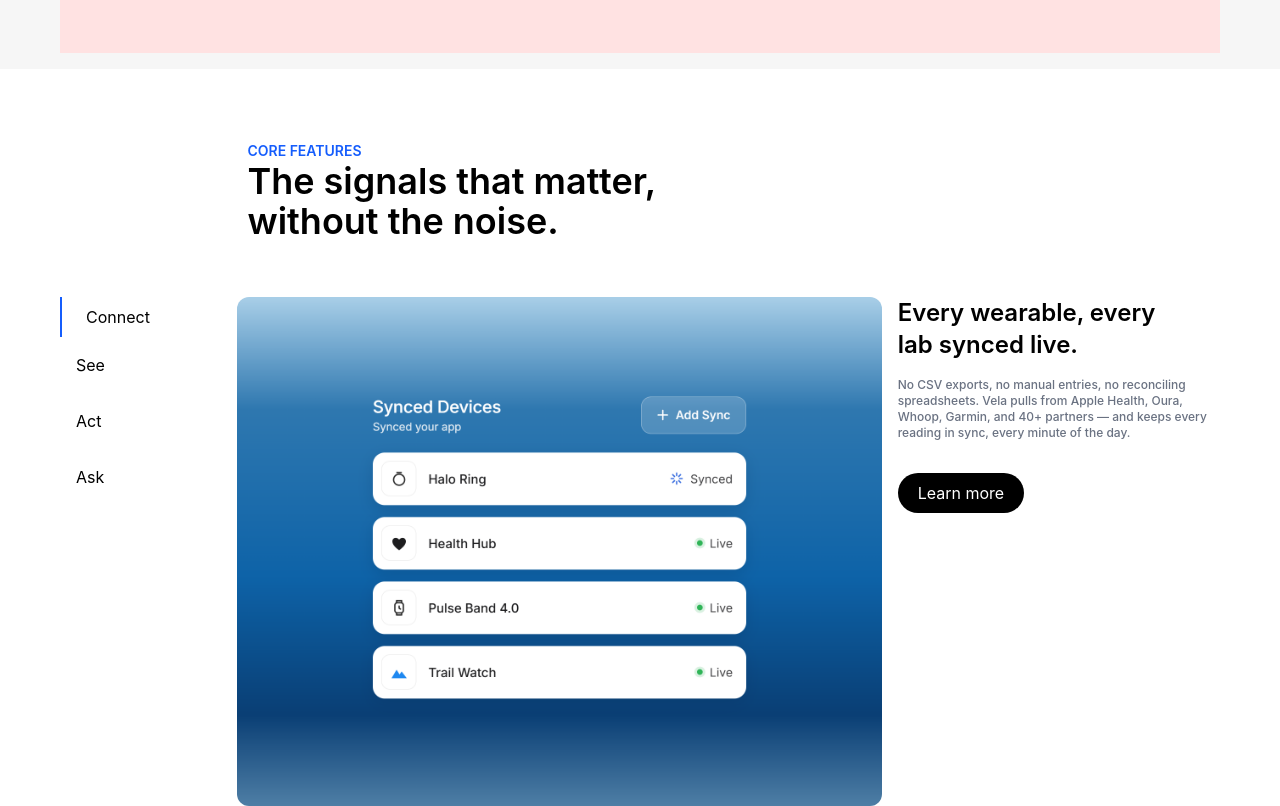
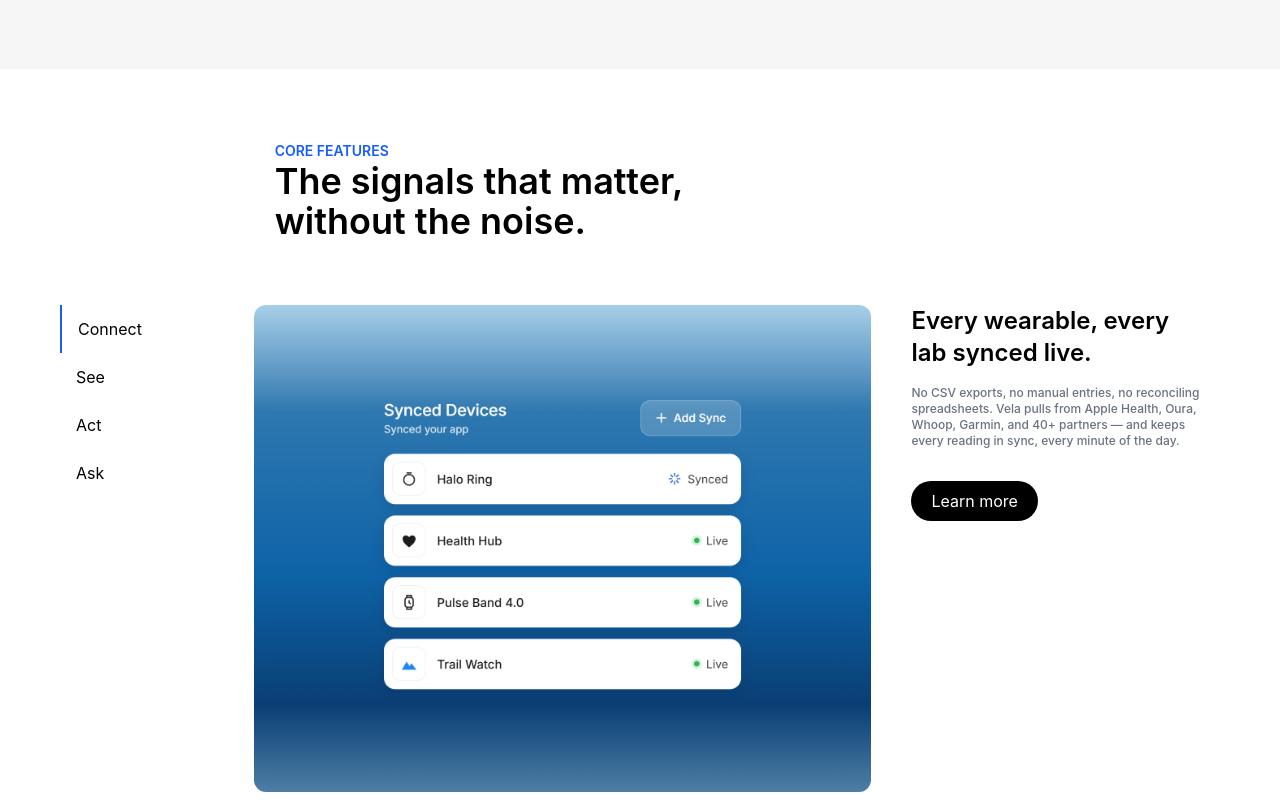
Before and after one commit to Sondosprg/landing_page_healthy_tailwind, a website: page src/index.html in a window 1280 px wide. Shown: the part 1759-2565 px from the top of the page. Drawn offline with nearby package versions, Linux system fonts and the light colour scheme.

Commit message:
fix responsive of features section

```diff
--- a/src/index.html
+++ b/src/index.html
@@ -236,10 +236,10 @@
     <section id="HowItWork" class="h-auto bg-[#F6F6F6]">
       <div class="max-w-7xl mx-auto px-6 sm:px-15 py-2 sm:py-4 ">
         <div
-          class="flex justify-center items-center flex-col gap-7 sm:gap-14 py-7 sm:py-14  bg-red-100 "
+          class="flex justify-center items-center flex-col gap-7 sm:gap-14 py-7 sm:py-14   "
         >
           <!-- header -->
-          <div class="flex flex-col justify-center items-center gap-2  bg-red-200 w-full">
+          <div class="flex flex-col justify-center items-center gap-2   w-full">
             <h6 class="text-accent text-sm font-semibold">HOW IT WORKS</h6>
             <h2 class="text-4xl font-semibold">Scattered to seen,</h2>
             <h2 class="text-4xl font-semibold">in three steps</h2>
@@ -303,11 +303,11 @@
     </section>
 
     <!-- FEATURES -->
-    <section id="Features" class="sm:min-h-screen">
+    <section id="Features" class=" h-auto">
       <div class="max-w-7xl mx-auto px-6 sm:px-15 py-2 sm:py-4">
-        <div class="grid grid-rows-[1fr_auto] gap-y-7 sm:gap-14 py-7 sm:py-14">
+        <div class="grid grid-rows-[1fr_auto] gap-y-7 sm:gap-14 py-7 sm:py-14 ">
           <!-- header -->
-          <div class="grid md:grid-cols-[0.5fr_2fr_1fr] h-fit gap-2 row-span-1">
+          <div class="grid md:grid-cols-[0.5fr_2fr_0.5fr] h-fit gap-2 row-span-1">
             <div class="md:col-start-2 md:pl-4">
               <h6 class="text-accent text-sm font-semibold">CORE FEATURES</h6>
               <h2 class="text-4xl font-semibold">The signals that matter,</h2>
@@ -317,28 +317,29 @@
 
           <!-- content of feature -->
           <div
-            class="grid grid-cols-1 sm:grid-cols-2 md:grid-cols-[0.5fr_2fr_1fr] gap-4 items-center justify-center"
+            class="  py-2 w-full  grid grid-cols-1 md:grid-cols-[auto_1fr]
+            lg:grid-cols-[0.5fr_2fr_1fr] gap-4 md:gap-x-10 items-center justify-center"
           >
             <!-- side bar  -->
-            <div class="flex space-y-4 h-full w-full">
-              <ul class="flex items-center justify-center sm:block">
-                <li class="border-l-2 border-accent px-4">
+            <div class="flex  space-y-4 h-full w-full   ">
+              <ul class="flex items-center justify-center md:block overflow-x-scroll">
+                <li class="border-l-2 border-accent px-2 py-1 ">
                   <button class="p-2">Connect</button>
                 </li>
-                <li class="p-2">
+                <li class="px-2 py-1 ">
                   <button class="p-2">See</button>
                 </li>
-                <li class="p-2">
+                <li class="px-2 py-1">
                   <button class="p-2">Act</button>
                 </li>
-                <li class="p-2">
+                <li class="px-2 py-1">
                   <button class="p-2">Ask</button>
                 </li>
               </ul>
             </div>
 
-            <!-- content  -->
-            <div class="space-y-4 h-full w-full">
+            <!-- image content -->
+            <div class="space-y-4 h-full w-full   ">
               <img
                 src="imgs/features/connect.png"
                 alt=""
@@ -347,7 +348,7 @@
             </div>
 
             <!-- explanations -->
-            <div class="space-y-4 md:space-y-8 h-full w-full">
+            <div class="space-y-4 md:space-y-8 h-full w-full md:col-span-2 lg:col-span-1 ">
               <div class="space-y-2 md:space-y-4">
                 <h4 class="font-semibold text-2xl">
                   Every wearable, every <br />
@@ -369,6 +370,7 @@
               </div>
             </div>
           </div>
+
         </div>
       </div>
     </section>
```
Also changed, not shown: src/output.css.
